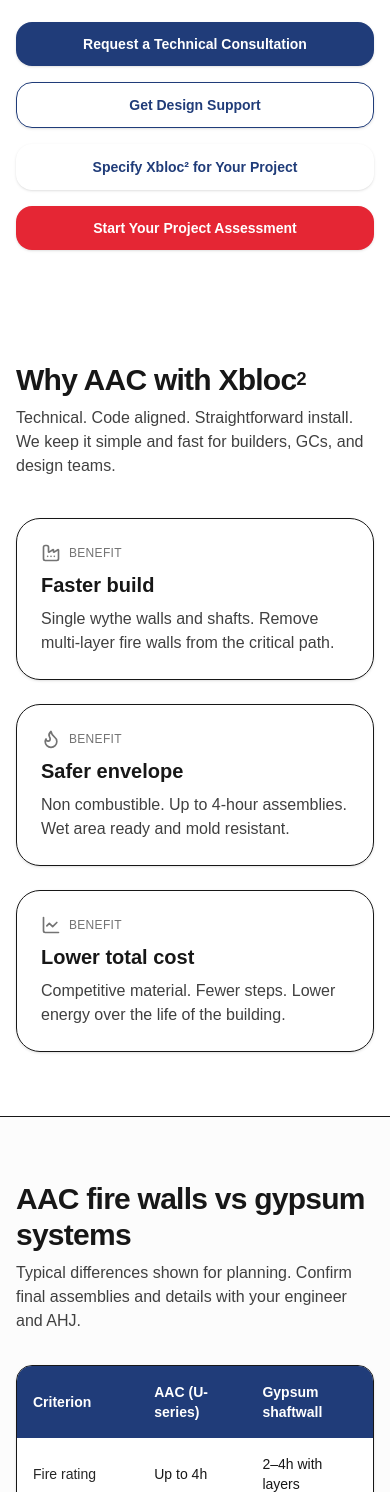
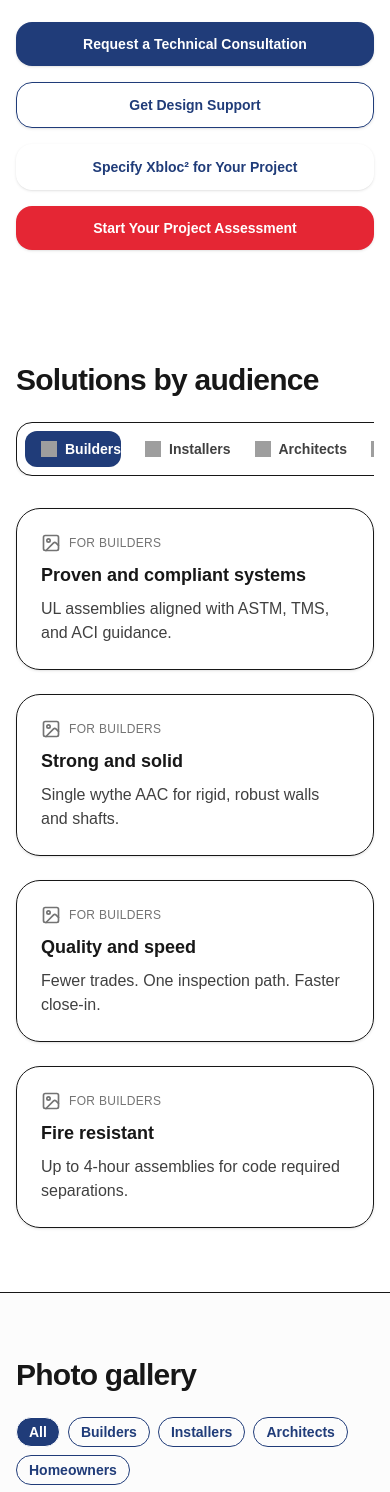
Before and after one commit to xbloc2/xbloc2-website, a Next.js app: page / in a window 390 px wide. Shown: the part 1181-2673 px from the top of the page. Built offline with nearby package versions, Linux system fonts and the light colour scheme; grey boxes are pictures that could not be loaded.

Commit message:
Update page.jsx

```diff
--- a/app/page.jsx
+++ b/app/page.jsx
@@ -1,6 +1,6 @@
 "use client";
 
-import React, { useMemo, useState } from "react";
+import React, { useEffect, useMemo, useState, useCallback } from "react";
 import {
   Flame,
   Factory,
@@ -14,12 +14,19 @@
   Building2,
   Play,
   BookOpen,
+  Image as ImageIcon,
+  X as CloseIcon,
+  ChevronLeft,
+  ChevronRight,
 } from "lucide-react";
 
 /**
  * Xbloc² Landing Page — Next.js + Tailwind
- * Brand colors: Primary #203c79, Accent #e52634
- * Logo file: /public/xbloc2-logo.svg
+ * Brand: Primary #203c79, Accent #e52634
+ * Static assets:
+ *   - /public/xbloc2-logo.svg
+ *   - /public/icons/* (your uploaded icons)
+ *   - /public/gallery/* (you will upload images/clips)
  */
 
 export default function Xbloc2LandingPage() {
@@ -29,6 +36,8 @@
       <Hero />
       <ProofBar />
       <CTACluster />
+      <AudienceTabs />
+      <Gallery />
       <ValueTiles />
       <Compare />
       <DosePacks />
@@ -39,7 +48,7 @@
   );
 }
 
-/* --------------------------------- UI Bits -------------------------------- */
+/* --------------------------------- Shared -------------------------------- */
 
 function Container({ children, className = "" }) {
   return (
@@ -50,7 +59,6 @@
 }
 
 function BrandWordmark() {
-  // Always use the image (no text fallback) so mobile shows the SVG wordmark
   return (
     <div className="flex items-center">
       <img
@@ -69,8 +77,9 @@
       <Container className="flex h-16 items-center justify-between gap-4">
         <BrandWordmark />
         <nav className="hidden md:flex items-center gap-6 text-sm font-medium text-neutral-700">
+          <a href="#audiences" className="hover:text-neutral-900">Solutions</a>
           <a href="#why" className="hover:text-neutral-900">Why AAC</a>
-          <a href="#resources" className="hover:text-neutral-900">Resources</a>
+          <a href="#gallery" className="hover:text-neutral-900">Gallery</a>
           <a href="#calc" className="hover:text-neutral-900">Calculator</a>
           <a href="#rfq" className="hover:text-neutral-900">Contact</a>
         </nav>
@@ -103,33 +112,16 @@
         >
           <source src="/Building-project_2.mp4" type="video/mp4" />
         </video>
-        {/* Requested overlay: rgb(18,74,214) at ~0.7, plus subtle gradient */}
-        <div
-          className="absolute inset-0"
-          style={{ backgroundColor: "rgba(18,74,214,0.70)" }}
-        />
+        {/* Overlay */}
+        <div className="absolute inset-0" style={{ backgroundColor: "rgba(18,74,214,0.70)" }} />
         <div className="absolute inset-0 bg-gradient-to-b from-black/10 via-transparent to-black/25" />
       </div>
 
       {/* Content */}
       <Container className="relative z-10">
-        <div
-          className="
-            grid gap-5 sm:gap-6 md:gap-10
-            py-10 sm:py-14 md:py-20
-            md:grid-cols-2 md:items-start
-          "
-        >
+        <div className="grid gap-5 sm:gap-6 md:gap-10 py-10 sm:py-14 md:py-20 md:grid-cols-2 md:items-start">
           {/* Card 1 - Content */}
-          <div
-            className="
-              rounded-3xl
-              bg-neutral-900/65 ring-1 ring-white/15
-              backdrop-blur-md
-              p-5 sm:p-6 md:p-8
-              text-white shadow-[0_10px_30px_rgba(0,0,0,0.25)]
-            "
-          >
+          <div className="rounded-3xl bg-neutral-900/65 ring-1 ring-white/15 backdrop-blur-md p-5 sm:p-6 md:p-8 text-white shadow-[0_10px_30px_rgba(0,0,0,0.25)]">
             <h1 className="text-3xl sm:text-4xl md:text-5xl font-extrabold leading-[1.1] tracking-tight">
               Fire rated walls<br className="hidden sm:block" /> in one trade.
             </h1>
@@ -143,27 +135,19 @@
             <div className="mt-5 sm:mt-6 flex flex-col sm:flex-row gap-3">
               <a
                 href="#rfq"
-                className="
-                  inline-flex items-center justify-center
-                  rounded-2xl px-5 py-3 text-sm font-semibold
-                  text-[#203c79] bg-white shadow-md hover:shadow-lg hover:bg-white/95 transition
-                "
+                className="inline-flex items-center justify-center rounded-2xl px-5 py-3 text-sm font-semibold text-[#203c79] bg-white shadow-md hover:shadow-lg hover:bg-white/95 transition"
               >
                 Start Your Project Assessment
               </a>
               <a
                 href="#resources"
-                className="
-                  inline-flex items-center justify-center
-                  rounded-2xl px-5 py-3 text-sm font-semibold
-                  text-white/95 ring-1 ring-white/25 hover:bg-white/10 transition
-                "
+                className="inline-flex items-center justify-center rounded-2xl px-5 py-3 text-sm font-semibold text-white/95 ring-1 ring-white/25 hover:bg-white/10 transition"
               >
                 Download the Technical Brochure
               </a>
             </div>
 
-            {/* Bullets (original icons) */}
+            {/* Bullets */}
             <ul className="mt-5 grid gap-2 text-sm text-white/90">
               <li className="flex items-center gap-2">
                 <ShieldCheck className="h-4 w-4 text-white" />
@@ -180,44 +164,16 @@
             </ul>
           </div>
 
-          {/* Card 2 - Stats (original icons) */}
-          <div
-            className="
-              rounded-3xl
-              bg-neutral-900/55 ring-1 ring-white/15
-              backdrop-blur-md
-              p-5 md:p-6 lg:p-7
-              text-white
-              shadow-[0_10px_30px_rgba(0,0,0,0.25)]
-              md:justify-self-end
-              w-full md:w-[460px] lg:w-[520px] xl:w-[560px]
-            "
-          >
+          {/* Card 2 - Stats */}
+          <div className="rounded-3xl bg-neutral-900/55 ring-1 ring-white/15 backdrop-blur-md p-5 md:p-6 lg:p-7 text-white shadow-[0_10px_30px_rgba(0,0,0,0.25)] md:justify-self-end w-full md:w-[460px] lg:w-[520px] xl:w-[560px]">
             <div className="grid gap-4 sm:grid-cols-2">
-              <HeroStat
-                label="Install speed"
-                value="Fewer trades"
-                icon={<Factory className="h-4 w-4 text-white" />}
-              />
-              <HeroStat
-                label="Fire rating"
-                value="Up to 4h"
-                icon={<Flame className="h-4 w-4 text-white" />}
-              />
-              <HeroStat
-                label="Typical cost"
-                value="$3.12+/sf*"
-                icon={<LineChart className="h-4 w-4 text-white" />}
-              />
-              <HeroStat
-                label="Inspection"
-                value="Single path"
-                icon={<ClipboardList className="h-4 w-4 text-white" />}
-              />
+              <HeroStat label="Install speed" value="Fewer trades" icon={<Factory className="h-4 w-4 text-white" />} />
+              <HeroStat label="Fire rating" value="Up to 4h" icon={<Flame className="h-4 w-4 text-white" />} />
+              <HeroStat label="Typical cost" value="$3.12+/sf*" icon={<LineChart className="h-4 w-4 text-white" />} />
+              <HeroStat label="Inspection" value="Single path" icon={<ClipboardList className="h-4 w-4 text-white" />} />
             </div>
             <p className="mt-4 text-xs text-white/75">
-              * Example material + labor snapshot for thin cladding. Project
-              conditions vary. Verify with engineering.
+              * Example material + labor snapshot for thin cladding. Project conditions vary. Verify with engineering.
             </p>
           </div>
         </div>
@@ -273,11 +229,7 @@
         <div className="grid gap-4 sm:grid-cols-2 lg:grid-cols-4">
           <CTAButton href="#rfq" label="Request a Technical Consultation" />
           <CTAButton href="#rfq" label="Get Design Support" variant="outline" />
-          <CTAButton
-            href="#resources"
-            label="Specify Xbloc² for Your Project"
-            variant="ghost"
-          />
+          <CTAButton href="#resources" label="Specify Xbloc² for Your Project" variant="ghost" />
           <CTAButton href="#rfq" label="Start Your Project Assessment" accent />
         </div>
       </Container>
@@ -286,17 +238,262 @@
 }
 
 function CTAButton({ href, label, variant = "solid", accent = false }) {
-  const base =
-    "rounded-2xl px-5 py-3 text-sm font-semibold shadow flex items-center justify-center";
+  const base = "rounded-2xl px-5 py-3 text-sm font-semibold shadow flex items-center justify-center";
   const styles = {
     solid: `${accent ? "bg-[#e52634]" : "bg-[#203c79]"} text-white hover:opacity-90`,
     outline: "border border-[#203c79] text-[#203c79] hover:bg-[#203c79]/5",
     ghost: "border border-transparent text-[#203c79] hover:bg-[#203c79]/5",
   }[variant];
   return (
-    <a href={href} className={`${base} ${styles}`}>
-      {label}
-    </a>
+    <a href={href} className={`${base} ${styles}`}>{label}</a>
+  );
+}
+
+/* ------------------------------ Audience Tabs ----------------------------- */
+
+const AUDIENCE_TABS = [
+  { key: "Builders", icon: "/icons/builders.svg" },
+  { key: "Installers", icon: "/icons/installers.svg" },
+  { key: "Architects", icon: "/icons/architects.svg" },
+  { key: "Homeowners", icon: "/icons/homeowners.svg" },
+];
+
+const AUDIENCE_CARDS = {
+  Builders: [
+    { title: "Proven and compliant systems", body: "UL assemblies aligned with ASTM, TMS, and ACI guidance." },
+    { title: "Strong and solid", body: "Single wythe AAC for rigid, robust walls and shafts." },
+    { title: "Quality and speed", body: "Fewer trades. One inspection path. Faster close-in." },
+    { title: "Fire resistant", body: "Up to 4-hour assemblies for code required separations." },
+  ],
+  Installers: [
+    { title: "Strong and solid", body: "Accurate modules with predictable handling on site." },
+    { title: "Quality and speed", body: "Straightforward install flow with minimal steps." },
+    { title: "Fire resistant", body: "Meets rated wall requirements with simple details." },
+    { title: "Sustainable", body: "Lower embodied mass vs conventional alternatives." },
+  ],
+  Architects: [
+    { title: "Proven and compliant systems", body: "Reference UL U-series and detail with CAD files." },
+    { title: "Strong and solid", body: "Robust assemblies that simplify envelope coordination." },
+    { title: "Energy efficient", body: "Thermal and acoustic benefits built into the wall." },
+    { title: "Sustainable", body: "Material efficiency and lifecycle performance." },
+  ],
+  Homeowners: [
+    { title: "Strong and solid", body: "Quiet, sturdy walls that feel finished out of the box." },
+    { title: "Energy efficient", body: "Comfortable interiors with fewer thermal bridges." },
+    { title: "Noise reduction", body: "Acoustic mass for calmer rooms and hallways." },
+    { title: "Design versatility", body: "Accepts common finishes for clean interiors and exteriors." },
+  ],
+};
+
+function AudienceTabs() {
+  const [active, setActive] = useState("Builders");
+
+  return (
+    <section id="audiences" className="py-16 sm:py-20">
+      <Container>
+        <div className="flex items-center justify-between gap-4">
+          <h2 className="text-3xl font-bold tracking-tight">Solutions by audience</h2>
+          <a href="#rfq" className="hidden sm:inline-block rounded-xl border border-[#203c79] px-4 py-2 text-sm font-semibold text-[#203c79] hover:bg-[#203c79]/5">
+            Get Design Support
+          </a>
+        </div>
+
+        {/* Tabs */}
+        <div className="mt-6 overflow-x-auto">
+          <div className="inline-flex gap-2 rounded-2xl border bg-white p-2 shadow-sm">
+            {AUDIENCE_TABS.map((t) => {
+              const isActive = active === t.key;
+              return (
+                <button
+                  key={t.key}
+                  onClick={() => setActive(t.key)}
+                  className={`flex items-center gap-2 rounded-xl px-4 py-2 text-sm font-semibold transition ${
+                    isActive ? "bg-[#203c79] text-white" : "text-neutral-700 hover:bg-neutral-50"
+                  }`}
+                >
+                  {/* Optional icon files you placed in /public/icons/ */}
+                  <img src={t.icon} alt="" className="h-4 w-4" />
+                  {t.key}
+                </button>
+              );
+            })}
+          </div>
+        </div>
+
+        {/* Cards */}
+        <div className="mt-8 grid gap-6 sm:grid-cols-2 lg:grid-cols-4">
+          {AUDIENCE_CARDS[active].map((c) => (
+            <div key={c.title} className="rounded-3xl border p-6 shadow-sm">
+              <div className="flex items-center gap-2 text-neutral-500">
+                <ImageIcon className="h-5 w-5" />
+                <span className="text-xs uppercase tracking-wide">For {active}</span>
+              </div>
+              <h3 className="mt-2 text-lg font-semibold">{c.title}</h3>
+              <p className="mt-2 text-neutral-700">{c.body}</p>
+            </div>
+          ))}
+        </div>
+      </Container>
+    </section>
+  );
+}
+
+/* -------------------------------- Gallery --------------------------------- */
+
+const GALLERY_ITEMS = [
+  // Replace with your uploads in /public/gallery/
+  { src: "/gallery/placement-crew-001.jpg", alt: "Panel placement with 3-person crew", tag: "Installers" },
+  { src: "/gallery/facade-finished-002.webp", alt: "Finished facade close-up", tag: "Builders" },
+  { src: "/gallery/shaftwall-003.jpg", alt: "AAC shaftwall assembly detail", tag: "Architects" },
+  { src: "/gallery/plant-qc-004.jpg", alt: "Manufacturing QC check", tag: "Builders" },
+  { src: "/gallery/interior-quiet-005.jpg", alt: "Quiet interior partition", tag: "Homeowners" },
+  { src: "/gallery/fire-demo-006.jpg", alt: "Fire rating demo setup", tag: "Builders" },
+  { src: "/gallery/placement-clip-007.mp4", alt: "Placement time-lapse", tag: "Installers", type: "video" },
+  { src: "/gallery/finish-skim-008.jpg", alt: "Skim and finish step", tag: "Installers" },
+  { src: "/gallery/section-detail-009.jpg", alt: "Section detail for spec review", tag: "Architects" },
+  { src: "/gallery/exterior-010.webp", alt: "Exterior wall under daylight", tag: "Homeowners" },
+];
+
+const GALLERY_FILTERS = ["All", "Builders", "Installers", "Architects", "Homeowners"];
+
+function Gallery() {
+  const [filter, setFilter] = useState("All");
+  const items = useMemo(
+    () => (filter === "All" ? GALLERY_ITEMS : GALLERY_ITEMS.filter((i) => i.tag === filter)),
+    [filter]
+  );
+
+  const [open, setOpen] = useState(false);
+  const [index, setIndex] = useState(0);
+
+  const openAt = (i) => {
+    setIndex(i);
+    setOpen(true);
+  };
+
+  const close = useCallback(() => setOpen(false), []);
+  const prev = useCallback(() => setIndex((i) => (i - 1 + items.length) % items.length), [items.length]);
+  const next = useCallback(() => setIndex((i) => (i + 1) % items.length), [items.length]);
+
+  // Keyboard controls for lightbox
+  useEffect(() => {
+    if (!open) return;
+    const onKey = (e) => {
+      if (e.key === "Escape") close();
+      if (e.key === "ArrowLeft") prev();
+      if (e.key === "ArrowRight") next();
+    };
+    document.addEventListener("keydown", onKey);
+    return () => document.removeEventListener("keydown", onKey);
+  }, [open, close, prev, next]);
+
+  return (
+    <section id="gallery" className="py-16 sm:py-20 border-t border-b bg-neutral-50/50">
+      <Container>
+        <div className="flex items-center justify-between gap-4">
+          <h2 className="text-3xl font-bold tracking-tight">Photo gallery</h2>
+          <div className="hidden sm:flex items-center gap-2 text-xs font-semibold text-neutral-600">
+            <span>Tap a tile to open</span>
+          </div>
+        </div>
+
+        {/* Filters */}
+        <div className="mt-6 flex flex-wrap items-center gap-2">
+          {GALLERY_FILTERS.map((f) => {
+            const active = f === filter;
+            return (
+              <button
+                key={f}
+                onClick={() => setFilter(f)}
+                className={`rounded-full border px-3 py-1 text-sm font-semibold ${
+                  active ? "bg-[#203c79] text-white" : "text-[#203c79] hover:bg-[#203c79]/5"
+                }`}
+              >
+                {f}
+              </button>
+            );
+          })}
+        </div>
+
+        {/* Grid */}
+        <div className="mt-8 columns-1 gap-4 sm:columns-2 lg:columns-3 [column-fill:_balance]">
+          {items.map((it, i) => (
+            <figure
+              key={it.src}
+              className="mb-4 overflow-hidden break-inside-avoid rounded-2xl border bg-white shadow-sm cursor-zoom-in"
+              onClick={() => openAt(i)}
+            >
+              {it.type === "video" ? (
+                <video src={it.src} className="w-full h-auto" muted playsInline preload="metadata" />
+              ) : (
+                <img src={it.src} alt={it.alt} className="w-full h-auto" loading="lazy" />
+              )}
+              <figcaption className="p-3 text-sm text-neutral-700">{it.alt}</figcaption>
+            </figure>
+          ))}
+        </div>
+      </Container>
+
+      {/* Lightbox */}
+      {open && (
+        <div
+          className="fixed inset-0 z-50 bg-black/80 backdrop-blur-sm flex items-center justify-center"
+          onClick={close}
+        >
+          <button
+            className="absolute top-4 right-4 rounded-full bg-white/10 p-2 text-white hover:bg-white/20"
+            onClick={(e) => {
+              e.stopPropagation();
+              close();
+            }}
+            aria-label="Close"
+          >
+            <CloseIcon className="h-6 w-6" />
+          </button>
+
+          <button
+            className="absolute left-4 rounded-full bg-white/10 p-2 text-white hover:bg-white/20"
+            onClick={(e) => {
+              e.stopPropagation();
+              prev();
+            }}
+            aria-label="Previous"
+          >
+            <ChevronLeft className="h-7 w-7" />
+          </button>
+
+          <button
+            className="absolute right-4 rounded-full bg-white/10 p-2 text-white hover:bg-white/20"
+            onClick={(e) => {
+              e.stopPropagation();
+              next();
+            }}
+            aria-label="Next"
+          >
+            <ChevronRight className="h-7 w-7" />
+          </button>
+
+          <div className="max-w-6xl w-[92vw] max-h-[82vh]" onClick={(e) => e.stopPropagation()}>
+            {items[index]?.type === "video" ? (
+              <video
+                src={items[index].src}
+                className="max-h-[82vh] w-full rounded-xl"
+                controls
+                autoPlay
+                playsInline
+              />
+            ) : (
+              <img
+                src={items[index].src}
+                alt={items[index].alt}
+                className="max-h-[82vh] w-full object-contain rounded-xl"
+              />
+            )}
+            <div className="mt-3 text-center text-sm text-white/80">{items[index].alt}</div>
+          </div>
+        </div>
+      )}
+    </section>
   );
 }
 
@@ -327,8 +524,7 @@
           Why AAC with Xbloc<sup className="relative top-[-0.3em] text-[0.6em]">2</sup>
         </h2>
         <p className="mt-2 max-w-3xl text-neutral-700">
-          Technical. Code aligned. Straightforward install. We keep it simple
-          and fast for builders, GCs, and design teams.
+          Technical. Code aligned. Straightforward install. We keep it simple and fast for builders, GCs, and design teams.
         </p>
         <div className="mt-10 grid gap-6 sm:grid-cols-2 lg:grid-cols-3">
           {tiles.map((t) => (
@@ -361,12 +557,9 @@
   return (
     <section className="border-y bg-neutral-50/50 py-16" aria-labelledby="compare-heading">
       <Container>
-        <h2 id="compare-heading" className="text-3xl font-bold tracking-tight">
-          AAC fire walls vs gypsum systems
-        </h2>
+        <h2 id="compare-heading" className="text-3xl font-bold tracking-tight">AAC fire walls vs gypsum systems</h2>
         <p className="mt-2 max-w-3xl text-neutral-700">
-          Typical differences shown for planning. Confirm final assemblies and
-          details with your engineer and AHJ.
+          Typical differences shown for planning. Confirm final assemblies and details with your engineer and AHJ.
         </p>
         <div className="mt-8 overflow-hidden rounded-2xl border bg-white shadow-sm">
           <table className="w-full text-left text-sm">
@@ -397,18 +590,9 @@
 
 function DosePacks() {
   const items = [
-    {
-      title: "Thinset upgrade",
-      points: ["Higher compressive strength", "Better flexural performance", "Low permeability"],
-    },
-    {
-      title: "Stucco + finish",
-      points: ["Cleaner bond to AAC", "Fast cure profile", "No special equipment"],
-    },
-    {
-      title: "Repair + patch",
-      points: ["Field friendly", "Strong adhesion", "Consistent results"],
-    },
+    { title: "Thinset upgrade", points: ["Higher compressive strength", "Better flexural performance", "Low permeability"] },
+    { title: "Stucco + finish", points: ["Cleaner bond to AAC", "Fast cure profile", "No special equipment"] },
+    { title: "Repair + patch", points: ["Field friendly", "Strong adhesion", "Consistent results"] },
   ];
   return (
     <section className="py-16" aria-labelledby="dose-heading">
@@ -417,8 +601,7 @@
           Xbloc<sup className="relative top-[-0.3em] text-[0.6em]">2</sup> dose packs
         </h2>
         <p className="mt-2 max-w-3xl text-neutral-700">
-          Ready-to-use admixture packs that boost performance in thinset,
-          stucco, repair, and finishes. No special gear.
+          Ready-to-use admixture packs that boost performance in thinset, stucco, repair, and finishes. No special gear.
         </p>
         <div className="mt-8 grid gap-6 sm:grid-cols-2 lg:grid-cols-3">
           {items.map((card) => (
@@ -462,9 +645,7 @@
     <section id="calc" className="border-y bg-neutral-50/50 py-16" aria-labelledby="calc-heading">
       <Container>
         <div className="flex items-center justify-between gap-6">
-          <h2 id="calc-heading" className="text-3xl font-bold tracking-tight">
-            AAC wall calculator
-          </h2>
+          <h2 id="calc-heading" className="text-3xl font-bold tracking-tight">AAC wall calculator</h2>
           <div className="hidden md:flex items-center gap-2 rounded-full border bg-white px-3 py-1 text-xs font-semibold text-neutral-700">
             <CalcIcon className="h-4 w-4" /> Budgeting tool only
           </div>
@@ -512,12 +693,8 @@
 function KPI({ label, value, highlight = false }) {
   return (
     <div className={`rounded-2xl border p-4 shadow-sm ${highlight ? "bg-[#203c79] text-white" : "bg-white"}`}>
-      <div className={`text-xs uppercase tracking-wide ${highlight ? "text-neutral-200" : "text-neutral-500"}`}>
-        {label}
-      </div>
-      <div className={`mt-1 text-2xl font-bold tabular-nums ${highlight ? "text-white" : "text-neutral-900"}`}>
-        {value}
-      </div>
+      <div className={`text-xs uppercase tracking-wide ${highlight ? "text-neutral-200" : "text-neutral-500"}`}>{label}</div>
+      <div className={`mt-1 text-2xl font-bold tabular-nums ${highlight ? "text-white" : "text-neutral-900"}`}>{value}</div>
     </div>
   );
 }
@@ -659,16 +836,10 @@
                 Download the Technical Brochure, UL letters, CAD details, and install guides in Resources.
               </p>
               <div className="mt-3 flex flex-wrap gap-2">
-                <a
-                  href="#resources"
-                  className="inline-flex items-center gap-2 rounded-xl border px-3 py-2 text-xs font-semibold hover:bg-neutral-100"
-                >
+                <a href="#resources" className="inline-flex items-center gap-2 rounded-xl border px-3 py-2 text-xs font-semibold hover:bg-neutral-100">
                   <BookOpen className="h-4 w-4" /> Explore Case Studies
                 </a>
-                <a
-                  href="#resources"
-                  className="inline-flex items-center gap-2 rounded-xl border px-3 py-2 text-xs font-semibold hover:bg-neutral-100"
-                >
+                <a href="#resources" className="inline-flex items-center gap-2 rounded-xl border px-3 py-2 text-xs font-semibold hover:bg-neutral-100">
                   <Play className="h-4 w-4" /> Watch Placement in Action
                 </a>
               </div>
@@ -704,9 +875,7 @@
         className="mt-1 w-full rounded-xl border bg-white px-3 py-2 text-sm shadow-sm outline-none ring-0 focus:border-[#203c79]"
       >
         {options.map((o) => (
-          <option key={o} value={o}>
-            {o}
-          </option>
+          <option key={o} value={o}>{o}</option>
         ))}
       </select>
     </label>
```
